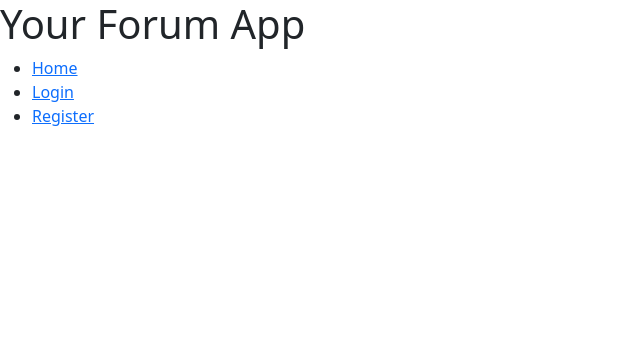
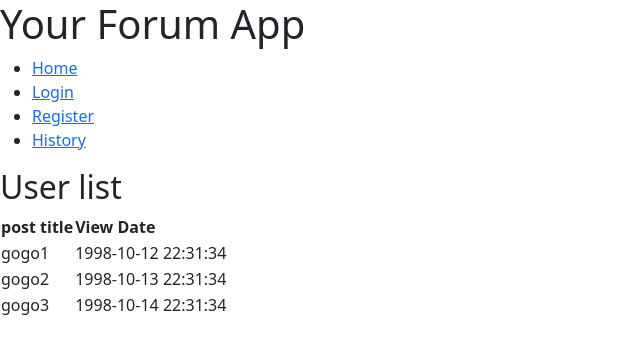
Before and after one commit to BeyondReddit/RedditFrontendInitial, a React (Vite) app in the folder my-react-app2/: page /historyall in a window 1280 px wide. Shown: the top 354 px of the page, without its empty margins (0-640 px from the left). Built offline with nearby package versions, Linux system fonts and the light colour scheme; no server answers.

Commit message:
First Commit

```diff
--- a/my-react-app2/src/App.jsx
+++ b/my-react-app2/src/App.jsx
@@ -6,6 +6,7 @@ import LoginPage from './pages/login/LoginPage.jsx';
 import RegisterPage from './pages/register/RegisterPage.jsx';
 import { BrowserRouter as Router, Route, Routes } from 'react-router-dom';
 import VisitorHomePage from "./pages/visitor/visitor_home/VisitorHomePage.jsx";
+import HistoryPage from "./pages/user/user_profile/HistoryPage.jsx";
 
 
 
@@ -22,6 +23,7 @@ const App = () => {
                 <Route path="/visitor-home" element={<VisitorHomePage />} />
                 <Route path="/login" element={<LoginPage />} />
                 <Route path="/register" element={<RegisterPage />} />
+                <Route path="/historyall" element={<HistoryPage />} />
 
             </Routes>
         </Router>
--- a/my-react-app2/src/components/header/Header.jsx
+++ b/my-react-app2/src/components/header/Header.jsx
@@ -16,6 +16,9 @@ const Header = () => {
                     <li>
                         <Link to="/register">Register</Link>
                     </li>
+                    <li>
+                        <Link to="/historyall">History</Link>
+                    </li>
                 </ul>
             </nav>
         </div>
--- /dev/null
+++ b/my-react-app2/src/pages/user/user_profile/HistoryList.tsx
@@ -0,0 +1,32 @@
+import { useContext } from 'react';
+import { userContext, IUserContext } from './HistoryProvider';
+
+const HistoryList = () => {
+    const {HistoryItems } =
+        useContext<IUserContext>(userContext);
+
+    return (
+        <>
+            <h2>User list</h2>
+
+            <table className="product-table">
+                <thead>
+                <tr>
+                    <th>post title</th>
+                    <th>View Date</th>
+                </tr>
+                </thead>
+                <tbody>
+                {HistoryItems.map((HistoryItem, index) => (
+                    <tr key={index}>
+                        <td>{HistoryItem.posttitle}</td>
+                        <td>{HistoryItem.viewdate}</td>
+                    </tr>
+                ))}
+                </tbody>
+            </table>
+        </>
+    );
+};
+
+export default HistoryList;
--- /dev/null
+++ b/my-react-app2/src/pages/user/user_profile/HistoryPage.jsx
@@ -0,0 +1,26 @@
+import React from 'react';
+
+
+import HistoryList from "./HistoryList.tsx";
+import HistoryProvider from "./HistoryProvider.tsx";
+
+const HistoryPage = () => {
+
+
+    return (
+
+        <div className="App">
+            <header className="App-header">
+
+                <HistoryProvider>
+                    <HistoryList />
+                </HistoryProvider>
+
+
+            </header>
+        </div>
+
+    );
+};
+
+export default HistoryPage;
--- /dev/null
+++ b/my-react-app2/src/pages/user/user_profile/HistoryProvider.tsx
@@ -0,0 +1,48 @@
+import { createContext, useState } from 'react';
+import { useEffect } from 'react';
+
+interface HistoryItem {
+    posttitle: string;
+    viewdate: string;
+}
+
+interface IProps {
+    children: React.ReactNode;
+}
+export interface IUserContext {
+    HistoryItems: HistoryItem[];
+}
+
+export const userContext = createContext<IUserContext>({
+    HistoryItems:[]
+});
+
+const UserProvider = ({ children }: IProps) => {
+    const [users, setUsers] = useState([{posttitle:"gogo1",viewdate:"1998-10-12 22:31:34"},
+        {posttitle:"gogo2",viewdate:"1998-10-13 22:31:34"},
+        {posttitle:"gogo3",viewdate:"1998-10-14 22:31:34"}]);
+
+    useEffect(() => {
+
+        const loadedHistorys: HistoryItem[] = [];
+        fetch('http://localhost:10010/history-service/all')
+            .then((response) => response.json())
+            .then((data) => {
+
+                    for (let i =0; i < data.length; i++){
+                        loadedHistorys.push({posttitle:data[i].posttitle,viewdate:data[i].viewdate});
+                        console.log("Current data posttitle is"+data[i].posttitle);
+                        setUsers(loadedHistorys);
+                    }
+                }
+            );
+
+    }, []);
+
+    const value: IUserContext = { HistoryItems: users };
+    return (
+        <userContext.Provider value={value}>{children}</userContext.Provider>
+    );
+}
+
+export default UserProvider;
```
